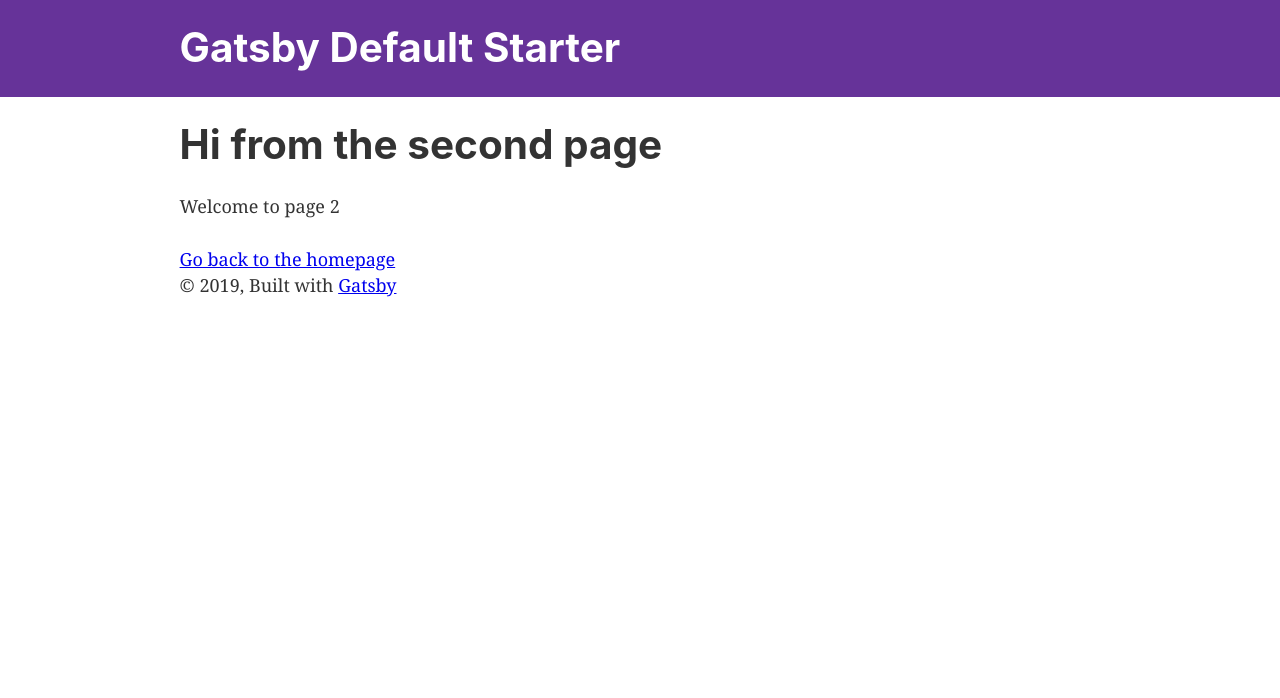
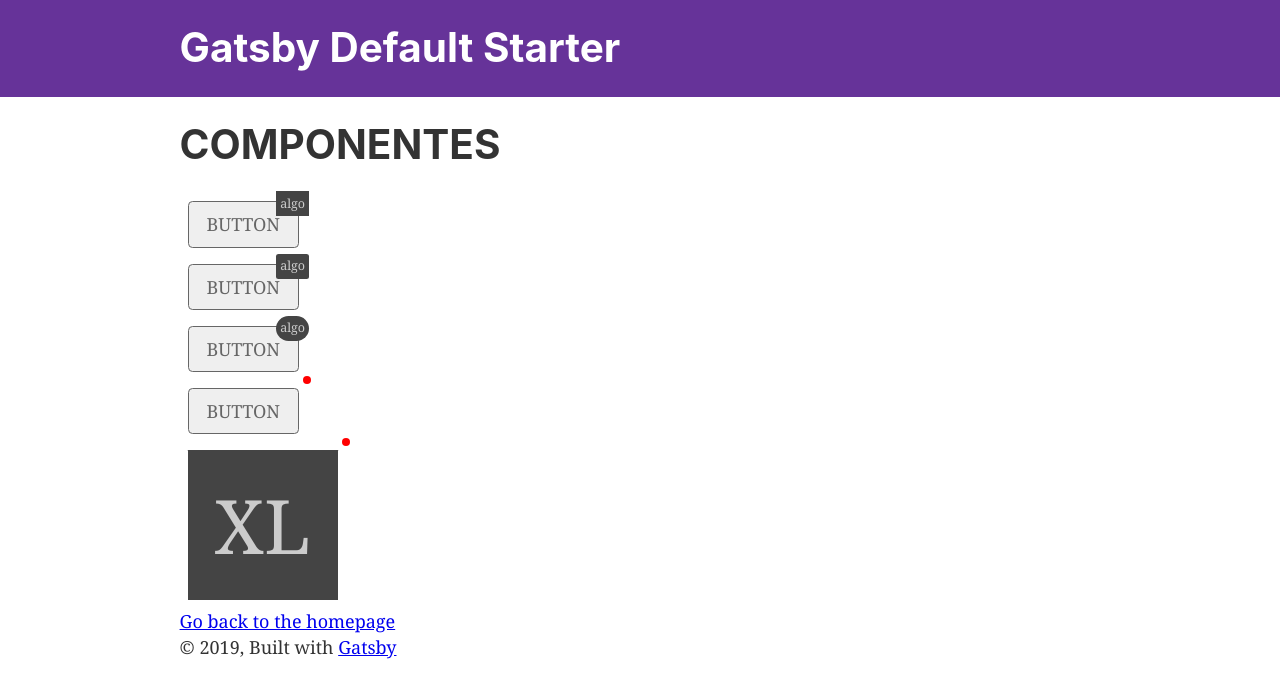
Before and after one commit to JuananRodriguez/my-react-website, a Gatsby site: page /page-2 in a window 1280 px wide. Built offline with nearby package versions, Linux system fonts and the light colour scheme; Gatsby itself is replaced by a stand-in of ours.

Commit message:
creado componente badget a raiz del componente Avatar

```diff
--- /dev/null
+++ b/src/components/Badge/index.js
@@ -0,0 +1,61 @@
+import React,{Component} from 'react'
+import Styled from 'styled-components'
+import Avatar from './../../elements/Avatar'
+import PropTypes from 'prop-types'
+
+const Dot = Styled('div')`
+  height: 8px;
+  padding: 0;
+  width: 8px;
+  position: absolute;
+  transform: translateX(4px) translateY(-4px);
+  background-color: red;
+  border-radius: 100%;
+  top: 0;
+  right: 0;
+`;
+
+const BadgeA = Styled(Avatar)`
+{
+  width: max-content;
+  padding: 0 4px
+  position: absolute;
+  transform: translateX(10px) translateY(-10px);
+  top: 0;
+  right: 0;
+}
+`
+const BadgeS = Styled('div')`
+  position: relative;
+  width: max-content;
+`
+
+class Badge extends Component{
+  render(){
+
+    const {children, variant, content} = this.props
+    const Variant = variant === 'dot' ? Dot : BadgeA;
+
+    return(
+      <BadgeS>
+        <Variant
+          shape={variant}
+          size={'xs'}
+          children={variant === 'dot' ? null : content}
+        />
+        {children}
+      </BadgeS>
+    )
+  }
+}
+
+Badge.propTypes = {
+  /** 4 Opciones [dot, square, circle, rounded]*/
+  img: PropTypes.oneOf(['dot', 'square', 'circle', 'rounded']),
+}
+
+Badge.defaultProps = {
+  variant:"square"
+}
+
+export default Badge
--- a/src/configuration/theme.js
+++ b/src/configuration/theme.js
@@ -3,8 +3,8 @@ import COLORS from './colors.js'
 export default {
   mode: "light",
   themeMargin:{
-    value: 1,
-    unit: 'em'
+    value: 32,
+    unit: 'px'
   },
   color: COLORS
 }
--- a/src/elements/Avatar/index.js
+++ b/src/elements/Avatar/index.js
@@ -7,6 +7,9 @@ import SHAPES from './shapes'
 import _DEFAULT_COLORS from '../colors'
 
 const borderRadiusFn = (props) =>{
+
+  console.log(props)
+
   const DEFAULT = findDefaultProp(props, 'shape', 'circle' )
   let shape = props.shape || DEFAULT
 
--- a/src/elements/functions.js
+++ b/src/elements/functions.js
@@ -18,13 +18,8 @@ export const margin = ({theme,...props}) =>{
   return (VALUE && UNIT) ? `${VALUE / DIVISOR}${UNIT}` : '0.5em'
 }
 
-
 export const size = (props, SIZES) =>{
-  const DEFAULT = (
-    props.forwardedComponent &&
-    props.forwardedComponent.defaultProps &&
-    props.forwardedComponent.defaultProps.size
-  ) ? props.forwardedComponent.defaultProps.size : 'xs'
+  findDefaultProp(props,'size','xs')
   const SIZE = props.size || DEFAULT
 
   /** SIZE VALIDATION: MUST BE ONE OF THOSE */
@@ -33,3 +28,11 @@ export const size = (props, SIZES) =>{
 
   return SIZES[SIZE] || SIZES[DEFAULT]
 }
+
+export const findDefaultProp = (props, nameOfThePropToFind, defaultProp) => {
+  return (
+    props.forwardedComponent &&
+    props.forwardedComponent.defaultProps &&
+    props.forwardedComponent.defaultProps[nameOfThePropToFind]
+  ) ? props.forwardedComponent.defaultProps[[nameOfThePropToFind]] : defaultProp
+}
--- a/src/pages/index.js
+++ b/src/pages/index.js
@@ -15,7 +15,7 @@ const CSS = {
 
 const IndexPage = () => (
   <Layout>
-    <SEO title="Home" keywords={[`gatsby`, `application`, `react`]} />
+    <SEO title="Elements" keywords={[`gatsby`, `application`, `react`]} />
 
     <ThemeProvider theme={Theme}>
       <>
--- a/src/pages/page-2.js
+++ b/src/pages/page-2.js
@@ -1,14 +1,53 @@
 import React from "react"
 import { Link } from "gatsby"
-
+import Badge from '../components/Badge'
+import Button from '../elements/Button'
+import Avatar from '../elements/Avatar'
+import {ThemeProvider} from 'styled-components'
 import Layout from "../components/layout"
 import SEO from "../components/seo"
+import Theme from "../configuration/theme"
 
 const SecondPage = () => (
   <Layout>
-    <SEO title="Page two" />
-    <h1>Hi from the second page</h1>
-    <p>Welcome to page 2</p>
+    <SEO title="COMPONENTES" />
+    <h1>COMPONENTES</h1>
+
+    <ThemeProvider theme={Theme}>
+      <section>
+        <Badge content={'algo'}>
+          <Button>
+            BUTTON
+          </Button>
+        </Badge>
+
+        <Badge content={'algo'} variant={'rounded'}>
+          <Button>
+            BUTTON
+          </Button>
+        </Badge>
+
+        <Badge content={'algo'} variant={'circle'}>
+          <Button>
+            BUTTON
+          </Button>
+        </Badge>
+
+        <Badge content={'algo'} variant={'dot'}>
+          <Button>
+            BUTTON
+          </Button>
+        </Badge>
+
+        <Badge content={'algo'} variant={'dot'}>
+          <Avatar size={'xl'} shape={'square'}>
+            XL
+          </Avatar>
+        </Badge>
+
+      </section>
+    </ThemeProvider>
+
     <Link to="/">Go back to the homepage</Link>
   </Layout>
 )
```
